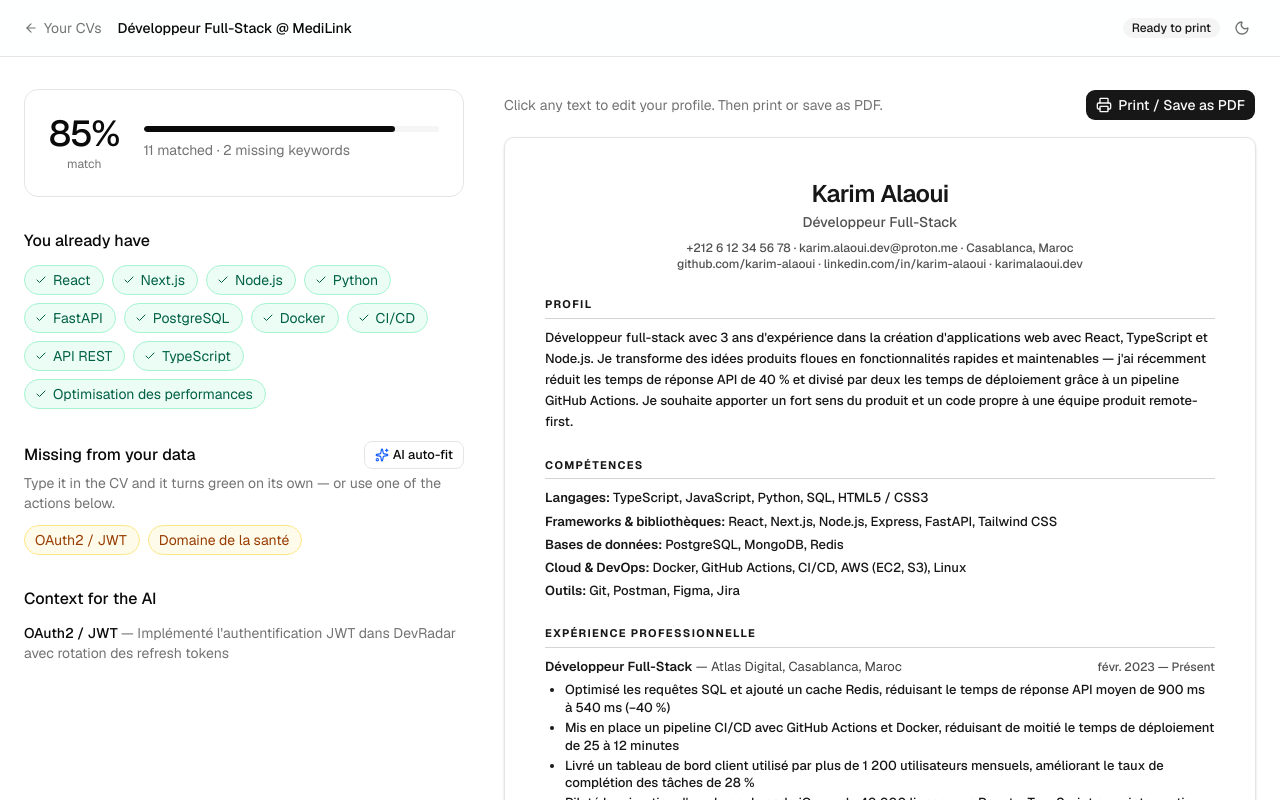
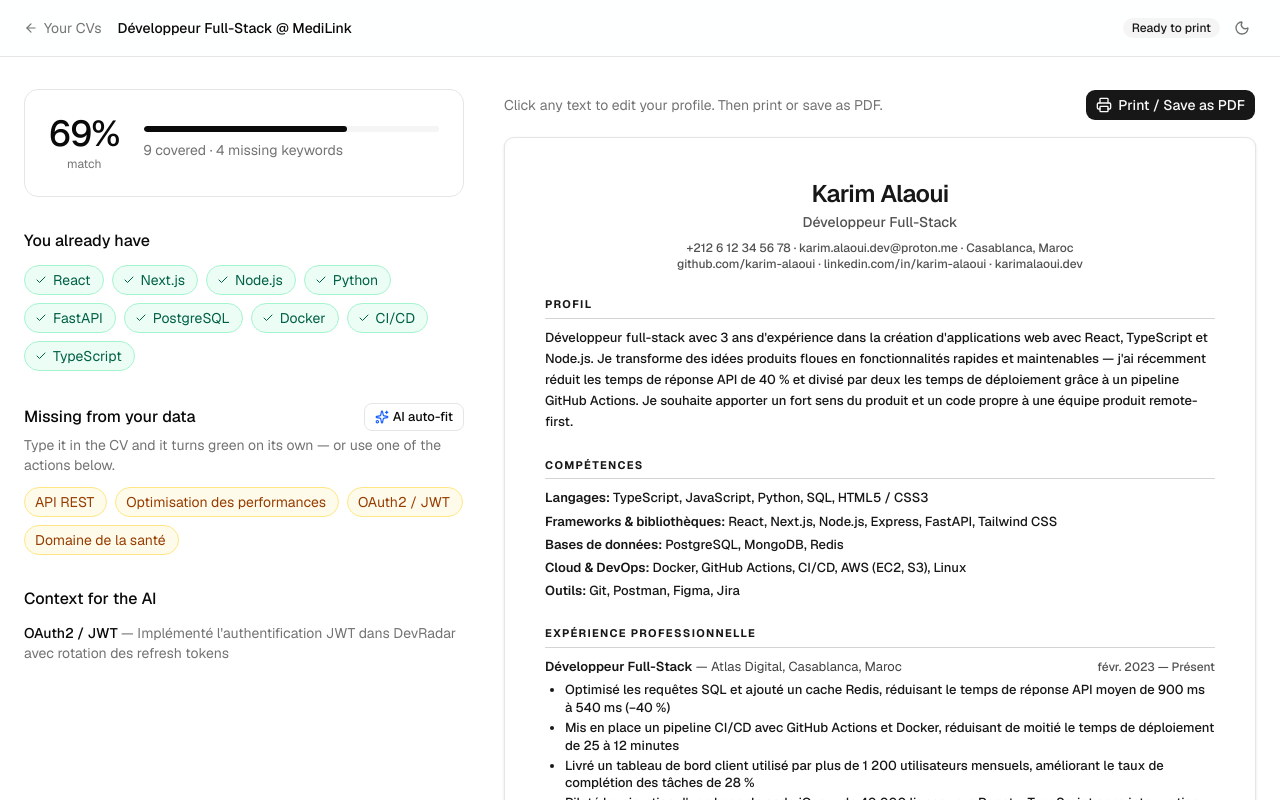
Before and after one commit to B00ZI/CVpolish, a Next.js app in the folder frontend/: page /jobs/job-medilink in a window 1280 px wide. Shown: the top 800 px of the page. Built offline with nearby package versions, Linux system fonts and the light colour scheme.

Commit message:
Match/missing both fully live: deleting a keyword drops its chip back to missing

```diff
--- a/frontend/app/jobs/[id]/workspace.tsx
+++ b/frontend/app/jobs/[id]/workspace.tsx
@@ -29,9 +29,11 @@ function cvText(p: MasterProfile): string {
 
 interface AnalysisBlockProps {
   analysis: GapAnalysis;
-  /** Missing keywords that now appear in the CV (live client scan, 0 API). */
+  /** Required keywords present on the CV right now (live scan, 0 API). */
   matchedLive: string[];
-  /** Missing keywords still absent from the CV. */
+  /** Keywords accepted via "add anyway" — counted, no CV proof. */
+  claimed: string[];
+  /** Required keywords absent from the CV. */
   missingLive: string[];
   /** Live match score (recomputed from the scan). */
   score: number;
@@ -93,20 +95,26 @@ export function Workspace({ jobId }: { jobId: string }) {
     saveProfile(next, job.language);
   }
 
-  // ===== Live scan: missing keywords found in the CV flip to matched =====
-  const [matchedLive, missingLive, score] = useMemo<[string[], string[], number]>(() => {
-    if (!job?.analysis) return [[], [], 0];
+  // ===== Live scan: every keyword (matched + missing) re-checked against
+  // the CV on each edit — both directions stay truthful. "Added anyway"
+  // keywords stay covered but show as claimed (no proof on the CV). =====
+  const [matchedLive, claimed, missingLive, score] = useMemo<
+    [string[], string[], string[], number]
+  >(() => {
+    if (!job?.analysis) return [[], [], [], 0];
     const a = job.analysis;
     const text = cvText(profile);
-    const present = (kw: string) =>
-      text.includes(kw.toLowerCase()) || a.added.includes(kw);
-    const doLive = a.missing.filter((kw) => present(kw));
-    const stillMissing = a.missing.filter((kw) => !present(kw));
-    const total = a.matched.length + a.missing.length || 1;
+    const onCv = (kw: string) => text.includes(kw.toLowerCase());
+    const required = [...new Set([...a.matched, ...a.missing])];
+    const inCv = required.filter(onCv);
+    const claimedNow = a.added.filter((kw) => !onCv(kw));
+    const gone = required.filter((kw) => !onCv(kw) && !a.added.includes(kw));
+    const total = required.length || 1;
     return [
-      doLive,
-      stillMissing,
-      Math.round(((a.matched.length + doLive.length) / total) * 100),
+      inCv,
+      claimedNow,
+      gone,
+      Math.round(((inCv.length + claimedNow.length) / total) * 100),
     ];
   }, [profile, job]);
 
@@ -303,6 +311,7 @@ export function Workspace({ jobId }: { jobId: string }) {
               <AnalysisBlock
                 analysis={job.analysis}
                 matchedLive={matchedLive}
+                claimed={claimed}
                 missingLive={missingLive}
                 score={score}
                 targets={targets}
@@ -383,6 +392,7 @@ export function Workspace({ jobId }: { jobId: string }) {
 function AnalysisBlock({
   analysis,
   matchedLive,
+  claimed,
   missingLive,
   score,
   targets,
@@ -412,7 +422,7 @@ function AnalysisBlock({
             />
           </div>
           <p className="mt-2 text-sm text-muted-foreground">
-            {analysis.matched.length + matchedLive.length} matched ·{" "}
+            {matchedLive.length + claimed.length} covered ·{" "}
             {missingLive.length} missing keywords
           </p>
         </div>
@@ -421,18 +431,18 @@ function AnalysisBlock({
       {/* Matched */}
       <section>
         <h2 className="text-base font-medium">You already have</h2>
-        {analysis.matched.length + matchedLive.length === 0 ? (
+        {matchedLive.length + claimed.length === 0 ? (
           <p className="mt-1.5 text-sm text-muted-foreground">
             None of your keywords appear in this description — paste the full
             requirements section?
           </p>
         ) : (
           <div className="mt-3 flex flex-wrap gap-2">
-            {analysis.matched.map((kw) => (
+            {matchedLive.map((kw) => (
               <MatchedChip key={kw} keyword={kw} onHighlight={onHighlight} />
             ))}
-            {matchedLive.map((kw) => (
-              <MatchedChip key={kw} keyword={kw} onHighlight={onHighlight} />
+            {claimed.map((kw) => (
+              <ClaimedChip key={kw} keyword={kw} />
             ))}
           </div>
         )}
@@ -507,6 +517,19 @@ function MatchedChip({
       <Check className="h-3 w-3" />
       {keyword}
     </button>
+  );
+}
+
+/** Claimed chip — accepted via "add anyway", zero CV proof yet. */
+function ClaimedChip({ keyword }: { keyword: string }) {
+  return (
+    <span
+      title="Counted via 'add anyway' — no matching text on the CV"
+      className="inline-flex items-center gap-1.5 rounded-full border border-dashed border-amber-300 py-1 pl-2.5 pr-3 text-sm text-amber-700 dark:border-amber-700 dark:text-amber-400"
+    >
+      <Check className="h-3 w-3" />
+      {keyword}
+    </span>
   );
 }
 
```
